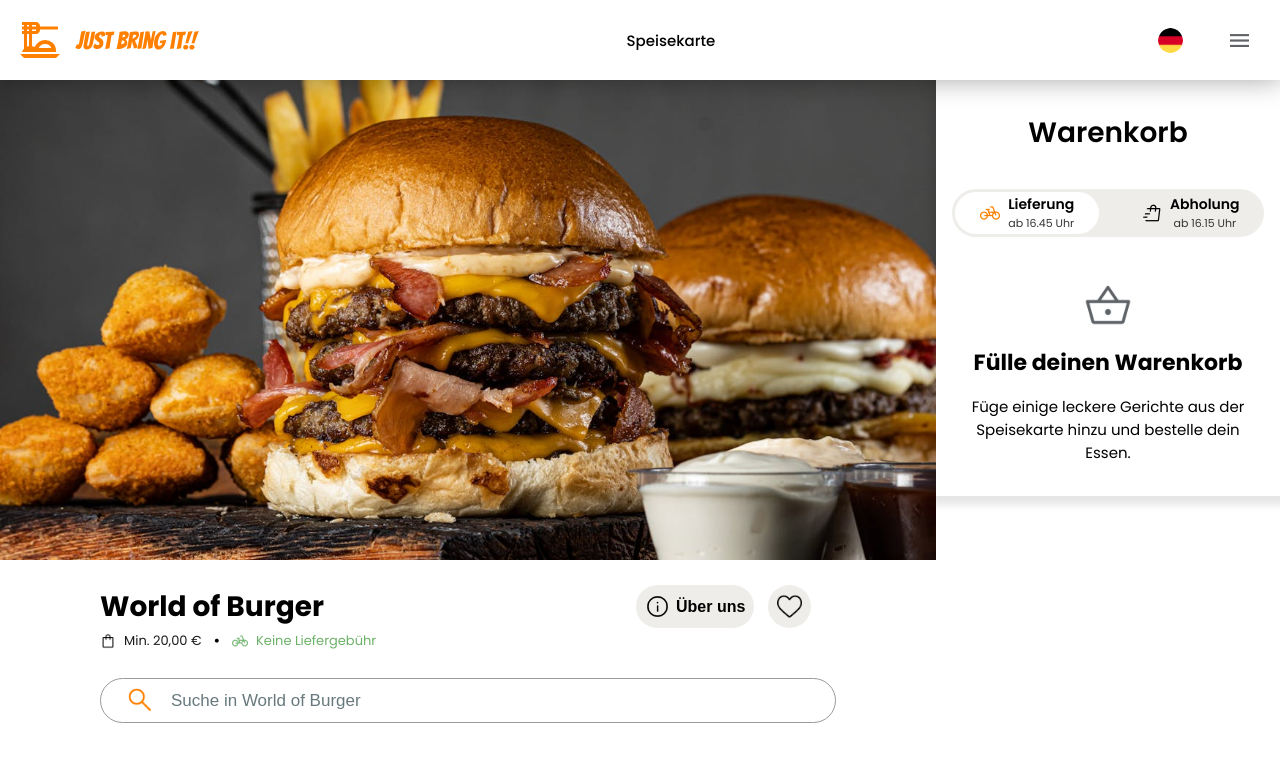
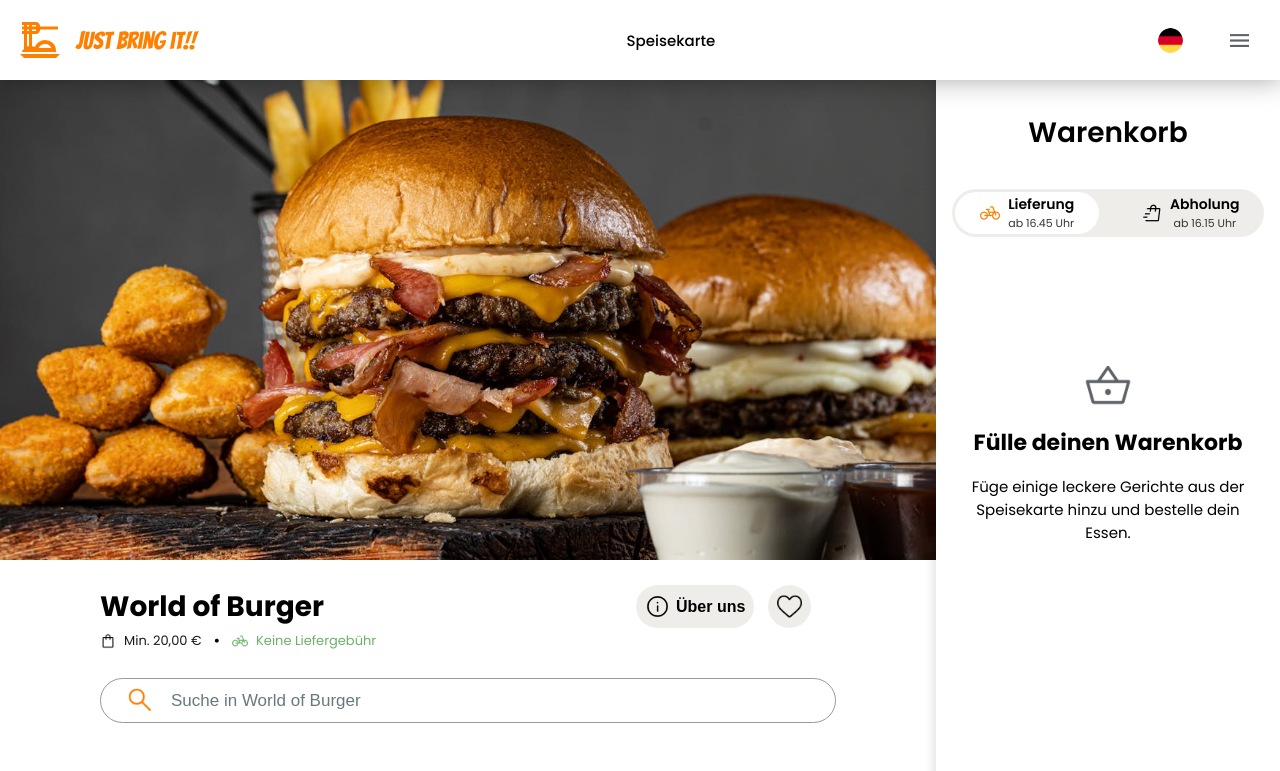
Before and after one commit to DominikTockloth/World-of-Burger, an Angular app: page / in a window 1280 px wide. Shown: the top 771 px of the page. Built offline with nearby package versions, Linux system fonts and the light colour scheme.

Commit message:
added sticky style to basket component

```diff
--- a/src/app/basket/basket.component.html
+++ b/src/app/basket/basket.component.html
@@ -1,5 +1,5 @@
-<section class="basket-wrapper">
-    <aside>
+<section class="basket-wrapper" id="basketWrapper">
+    <aside id="basketBox">
         <div class="content-box">
             <h2>Warenkorb</h2>
 
@@ -19,12 +19,15 @@
                     </div>
                 </div>
             </div>
+            <div class="basket-item-content">
+                <div class="empty-basket" *ngIf="!isBasketEmpty">
+                    <img src="/images/basket.png" alt="basket-img">
+                    <span>Fülle deinen Warenkorb</span>
+                    <p>Füge einige leckere Gerichte aus der Speisekarte hinzu und bestelle dein Essen.</p>
+                </div>
 
-            <div class="empty-basket" *ngIf="!isBasketEmpty">
-                <img src="/images/basket.png" alt="basket-img">
-                <span>Fülle deinen Warenkorb</span>
-                <p>Füge einige leckere Gerichte aus der Speisekarte hinzu und bestelle dein Essen.</p>
             </div>
+
         </div>
     </aside>
 </section>
--- a/src/app/basket/basket.component.scss
+++ b/src/app/basket/basket.component.scss
@@ -6,28 +6,25 @@ $bike: #6cb168;
 // font-family: "Bangers", system-ui;
 .basket-wrapper {
     width: 344px;
-    min-height: 100vh;
     overflow: visible;
     position: absolute;
     right: 0;
     top: 80px;
-}
+    transition: position 0.3s ease;
 
     aside {
         box-sizing: border-box;
         position: sticky;
         top: 0;
-    width: 100%;
         padding: 32px 16px;
         box-shadow: 4px 1px 8px 8px rgba(0, 0, 0, 0.1);
         z-index: 4;
+        height: 885px;
 
         .content-box {
             display: flex;
             align-items: center;
             flex-direction: column;
-        overflow-x: hidden;
-        overflow-y: auto;
             font-family: "Poppins", sans-serif;
 
             h2 {
@@ -119,7 +116,18 @@ aside {
                 }
             }
         }
+
+        .basket-item-content {
+            width: 100%;
+            display: flex;
+            flex-direction: column;
+            overflow-y: auto;
+            margin-top: 80px;
         }
+    }
+}
+
+
 
 
 /********************************  Differnt styles  *************************************/
--- a/src/app/basket/basket.component.ts
+++ b/src/app/basket/basket.component.ts
@@ -1,5 +1,5 @@
 import { NgIf } from '@angular/common';
-import { Component } from '@angular/core';
+import { Component, ElementRef, HostListener, Renderer2 } from '@angular/core';
 
 @Component({
   selector: 'app-basket',
@@ -14,5 +14,24 @@ import { Component } from '@angular/core';
 export class BasketComponent {
   isBasketEmpty: boolean = false;
 
-  constructor() { }
+  constructor(private renderer: Renderer2, private el: ElementRef) { }
+
+  @HostListener('window:scroll', [])
+  onWindowScroll() {
+    const basket = this.el.nativeElement.querySelector('#basketWrapper');
+    const basketBox = this.el.nativeElement.querySelector('#basketBox');
+    const scrollPosition = window.pageYOffset || document.documentElement.scrollTop;
+
+    if (scrollPosition > 80) { // Passe den Wert an, ab wann der Basket fixed sein soll
+      this.renderer.setStyle(basket, 'position', 'fixed');
+      this.renderer.setStyle(basket, 'top', '0');
+      this.renderer.setStyle(basket, 'right', '0');
+      this.renderer.setStyle(basket, 'z-index', '4');
+      this.renderer.setStyle(basketBox, 'height', '100vh');
+
+    } else {
+      this.renderer.setStyle(basket, 'position', 'absolute');
+      this.renderer.setStyle(basket, 'top', '80px'); // Ursprüngliche Position
+    }
+  }
 }
--- a/src/app/main-content/main-content.component.scss
+++ b/src/app/main-content/main-content.component.scss
@@ -9,7 +9,6 @@ $bike: #6cb168;
     flex-direction: column;
     box-sizing: border-box;
     width: calc(100% - 344px);
-    min-height: 100vh;
     background-color: white;
     position: relative;
     top: 80px;
```
Lines whose indentation alone changed are shown as unchanged.
